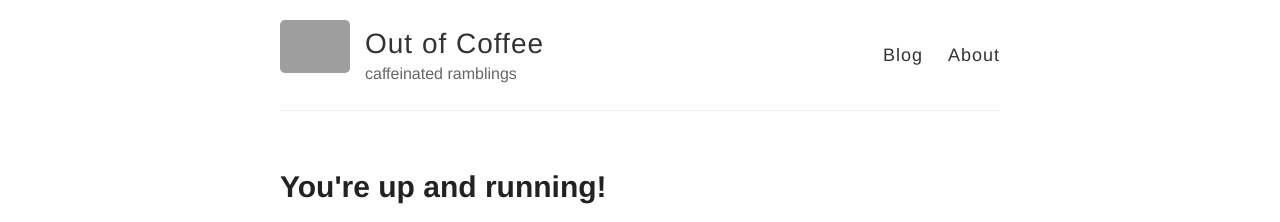
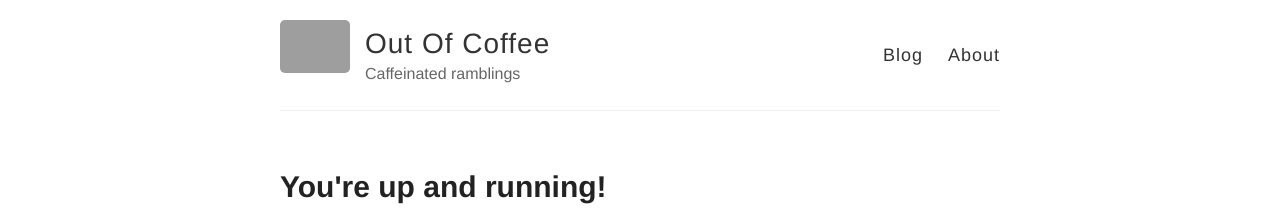
Before and after one commit to tobytes/tobytes.github.io, a Jekyll site: the page built from index.html, in a window 1280 px wide. Shown: the top 222 px of the page. Built offline with Jekyll 4.4.1, drawn with Linux system fonts in a browser that asks for light colours; emoji names are drawn with the system emoji font; grey boxes are pictures that could not be loaded.

```diff
--- a/_config.yml
+++ b/_config.yml
@@ -3,10 +3,10 @@
 #
 
 # Name of your site (displayed in the header)
-name: Out of Coffee
+name: Out Of Coffee
 
 # Short bio or description (displayed in the header)
-description: caffeinated ramblings
+description: Caffeinated ramblings
 
 # URL of your avatar or profile pic (you could use your GitHub profile pic)
 avatar: https://raw.githubusercontent.com/barryclark/jekyll-now/master/images/jekyll-logo.png
```
